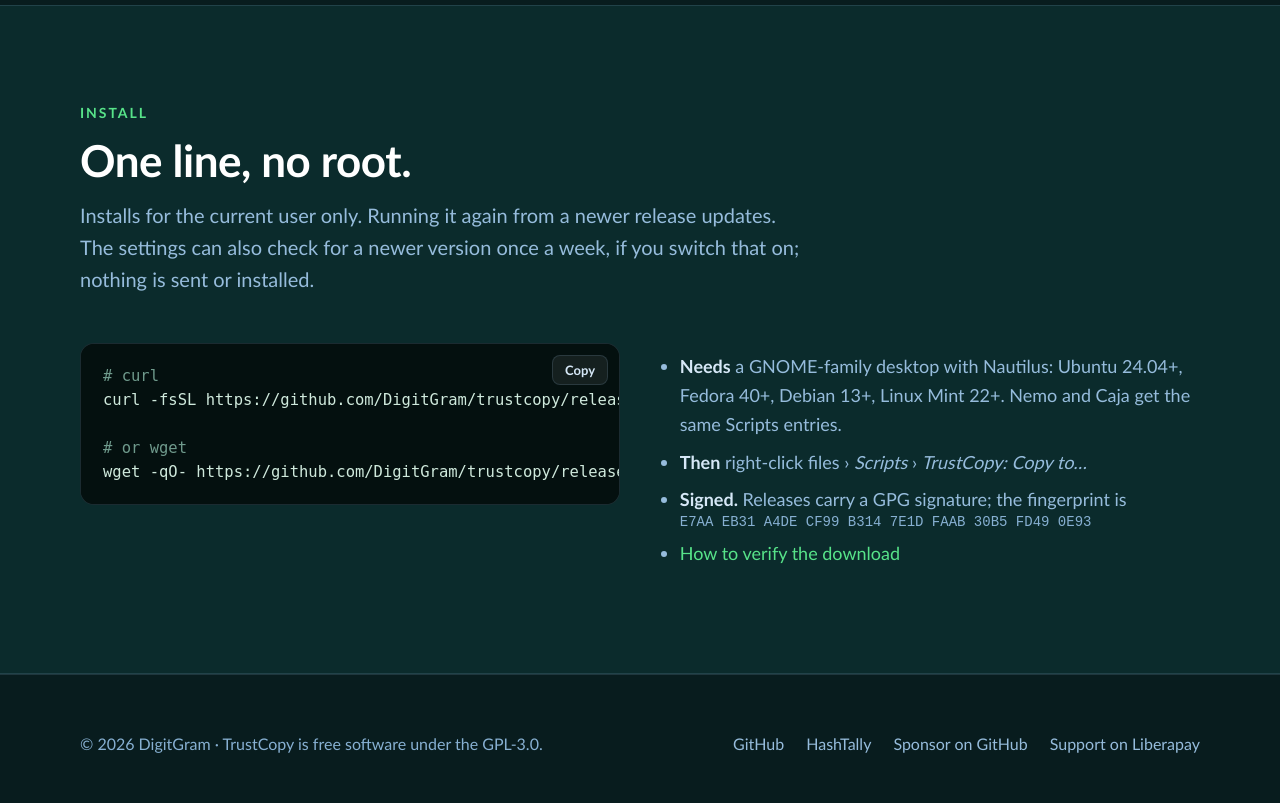
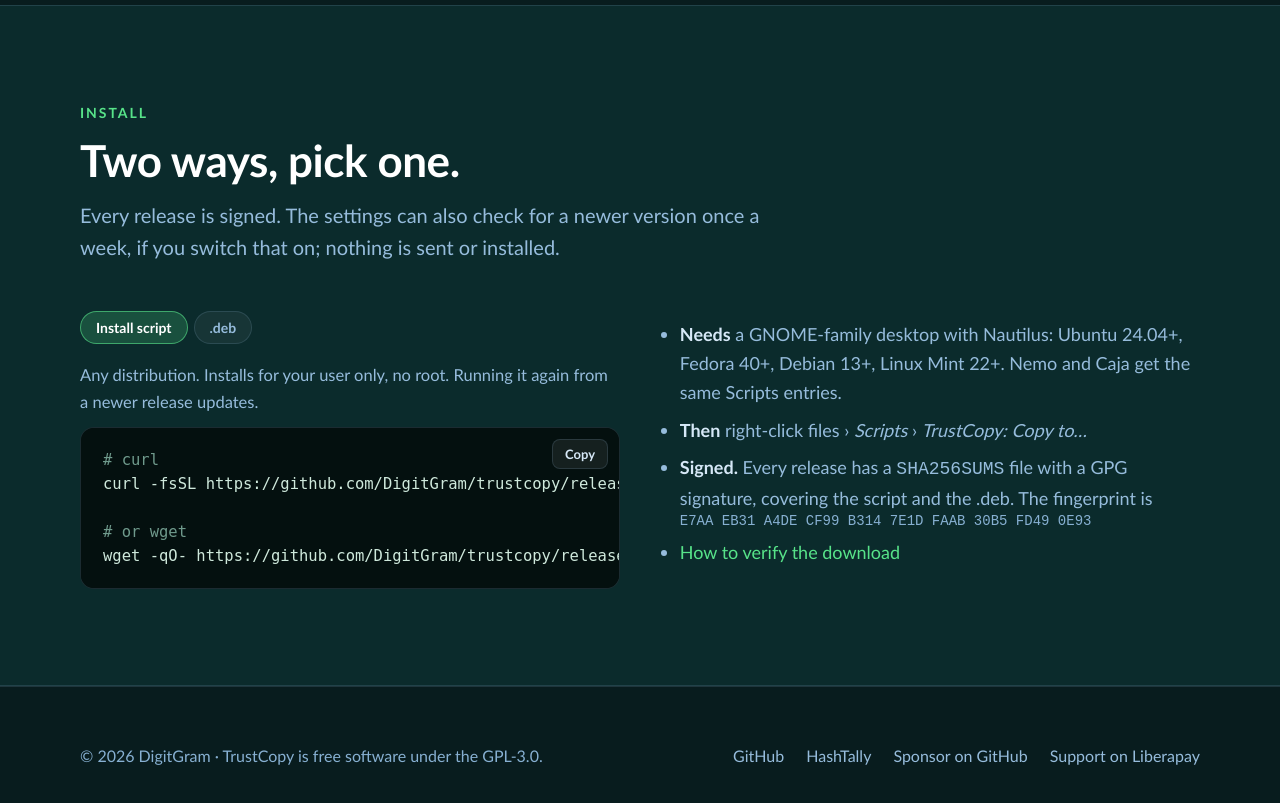
Before and after one commit to DigitGram/trustcopy, a plain HTML site: page index.html in a window 1280 px wide. Shown: the part 4140-4943 px from the top of the page. Drawn offline with Linux system fonts and the light colour scheme.

Commit message:
docs: the install section shows the two ways, script and .deb

```diff
--- a/index.html
+++ b/index.html
@@ -141,6 +141,20 @@ h2{margin:0 0 14px;color:var(--white);font-size:clamp(30px,4vw,44px);line-height
 
 /* install */
 .install .box{display:grid;grid-template-columns:minmax(0,1fr) minmax(0,1fr);gap:40px;align-items:start}
+/* the two ways to install: tabs when the script runs, both stacked without it */
+.ways{display:flex;flex-direction:column;gap:18px}
+.way{display:flex;flex-direction:column;gap:12px}
+.way-title{margin:0;color:var(--white);font-size:17px}
+.way p{margin:0;color:var(--sub);font-size:16.5px}
+.way p code{font-size:.9em}
+.tabs{display:flex;flex-wrap:wrap;gap:6px}
+.tabs button{padding:7px 15px;border-radius:999px;border:1px solid var(--panel-line);background:rgba(255,255,255,.05);color:var(--sub);font:700 14px Lato,sans-serif;cursor:pointer}
+.tabs button:hover{background:rgba(255,255,255,.1);color:var(--white)}
+.tabs button[aria-selected=true]{background:rgba(87,227,137,.2);border-color:rgba(87,227,137,.6);color:#fff}
+.tabs button:focus-visible{outline:2px solid var(--green);outline-offset:2px}
+.ways.js .way-title{display:none}
+.ways.js .way[hidden]{display:none}
+.code.plain{padding-right:20px}
 .codewrap{position:relative}
 .code{background:#04100f;border:1px solid var(--panel-line);border-radius:14px;padding:20px 78px 20px 22px;
   font:400 15.5px/1.55 ui-monospace,"JetBrains Mono","DejaVu Sans Mono",monospace;color:#cfe9dc;overflow-x:auto;white-space:pre}
@@ -257,24 +271,36 @@ footer .links{display:flex;flex-wrap:wrap;gap:22px}
 <section class="features install" id="install">
   <div class="wrap">
     <div class="kicker">Install</div>
-    <h2>One line, no root.</h2>
-    <p class="intro">Installs for the current user only. Running it again from a newer release updates. The settings can also check for a newer version once a week, if you switch that on; nothing is sent or installed.</p>
+    <h2>Two ways, pick one.</h2>
+    <p class="intro">Every release is signed. The settings can also check for a newer version once a week, if you switch that on; nothing is sent or installed.</p>
     <div class="box">
       <div>
-        <div class="codewrap">
-          <div class="code" id="cmd"><span class="c"># curl</span>
+        <div class="ways">
+          <div class="way">
+            <h4 class="way-title">Install script</h4>
+            <p>Any distribution. Installs for your user only, no root. Running it again from a newer release updates.</p>
+            <div class="codewrap">
+              <div class="code"><span class="c"># curl</span>
 curl -fsSL https://github.com/DigitGram/trustcopy/releases/latest/download/install.sh | bash
 
 <span class="c"># or wget</span>
 wget -qO- https://github.com/DigitGram/trustcopy/releases/latest/download/install.sh | bash</div>
-          <button class="copy" type="button" aria-label="Copy the curl command">Copy</button>
+              <button class="copy" type="button" aria-label="Copy the curl command">Copy</button>
+            </div>
+          </div>
+          <div class="way">
+            <h4 class="way-title">.deb</h4>
+            <p>Debian, Ubuntu and Linux Mint. Installs for all users and pulls in GTK 4 and libadwaita. Download <code>trustcopy_&lt;version&gt;_all.deb</code> from the <a href="https://github.com/DigitGram/trustcopy/releases/latest">latest release</a>, double-click it or:</p>
+            <div class="code plain">sudo apt install ./trustcopy_&lt;version&gt;_all.deb</div>
+            <p>The right-click entries live in your own home folder, so TrustCopy creates them when you open it for the first time (find it in the Activities overview).</p>
+          </div>
         </div>
       </div>
       <div>
         <ul>
           <li><b>Needs</b> a GNOME-family desktop with Nautilus: Ubuntu 24.04+, Fedora 40+, Debian 13+, Linux Mint 22+. Nemo and Caja get the same Scripts entries.</li>
           <li><b>Then</b> right-click files › <i>Scripts</i> › <i>TrustCopy: Copy to…</i></li>
-          <li><b>Signed.</b> Releases carry a GPG signature; the fingerprint is
+          <li><b>Signed.</b> Every release has a <code>SHA256SUMS</code> file with a GPG signature, covering the script and the .deb. The fingerprint is
             <div class="fp">E7AA EB31 A4DE CF99 B314 7E1D FAAB 30B5 FD49 0E93</div></li>
           <li><a href="https://github.com/DigitGram/trustcopy#verify-the-download">How to verify the download</a></li>
         </ul>
@@ -338,6 +364,28 @@ wget -qO- https://github.com/DigitGram/trustcopy/releases/latest/download/instal
   });
   show(0);
 })();
+(function () {  /* tabs for the two ways to install */
+  var ways = document.querySelector('.ways');
+  if (!ways) return;
+  var panels = [].slice.call(ways.querySelectorAll('.way')), bar = document.createElement('div'), tabs = [];
+  bar.className = 'tabs'; bar.setAttribute('role', 'tablist'); bar.setAttribute('aria-label', 'Ways to install');
+  function pick(i) {
+    tabs.forEach(function (t, k) { t.setAttribute('aria-selected', k === i ? 'true' : 'false'); t.tabIndex = k === i ? 0 : -1; });
+    panels.forEach(function (p, k) { p.hidden = k !== i; });
+  }
+  panels.forEach(function (p, i) {
+    var t = document.createElement('button');
+    t.type = 'button'; t.setAttribute('role', 'tab'); t.textContent = p.querySelector('.way-title').textContent;
+    t.addEventListener('click', function () { pick(i); });
+    t.addEventListener('keydown', function (e) {
+      if (e.key !== 'ArrowRight' && e.key !== 'ArrowLeft') return;
+      var j = (i + (e.key === 'ArrowRight' ? 1 : -1) + tabs.length) % tabs.length;
+      pick(j); tabs[j].focus(); e.preventDefault();
+    });
+    tabs.push(t); bar.appendChild(t);
+  });
+  ways.insertBefore(bar, ways.firstChild); ways.classList.add('js'); pick(0);
+})();
 document.querySelector('.copy').addEventListener('click', function () {
   var b = this, text = 'curl -fsSL https://github.com/DigitGram/trustcopy/releases/latest/download/install.sh | bash';
   (navigator.clipboard ? navigator.clipboard.writeText(text) : Promise.reject()).then(function () {
```
